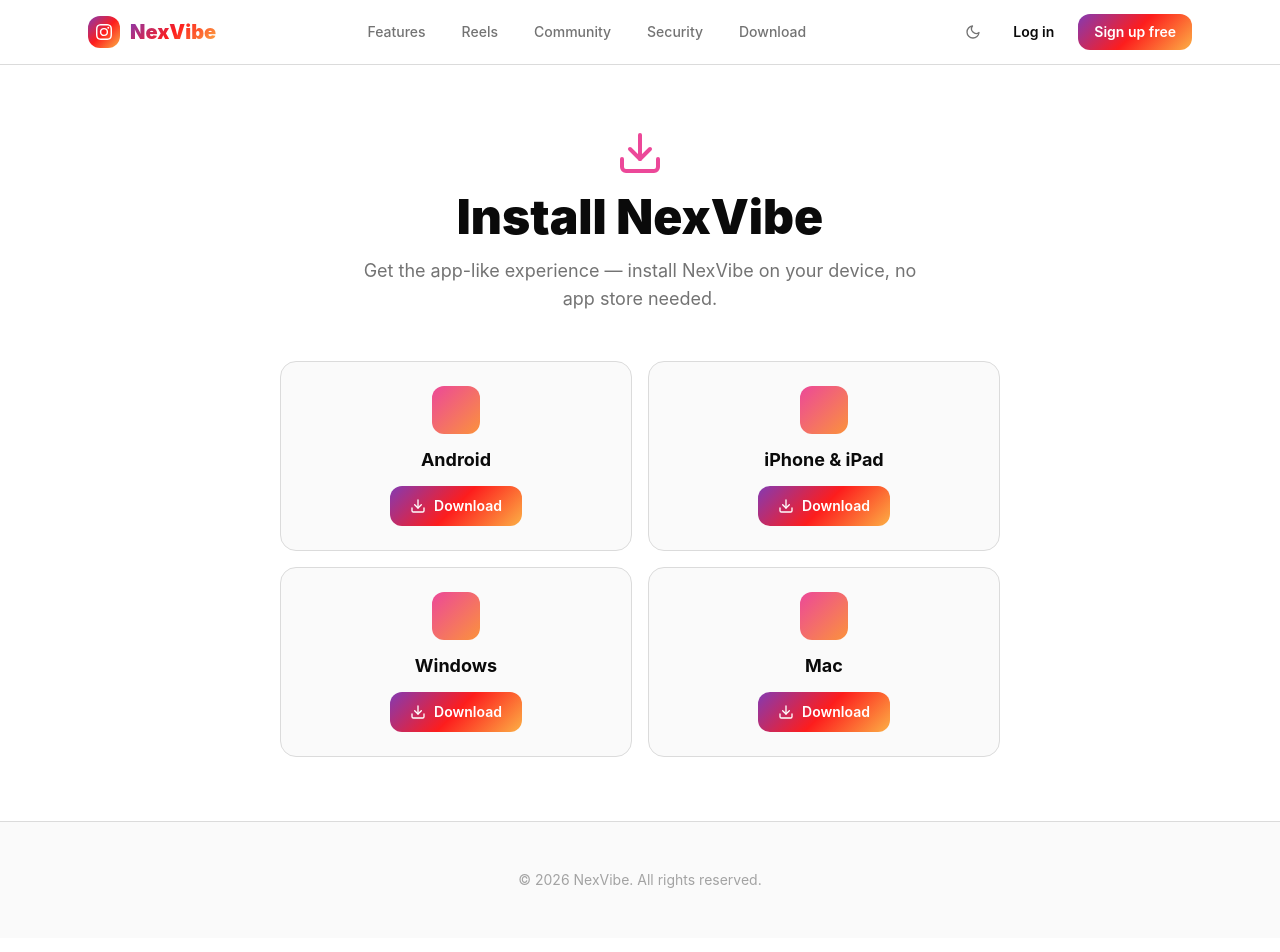
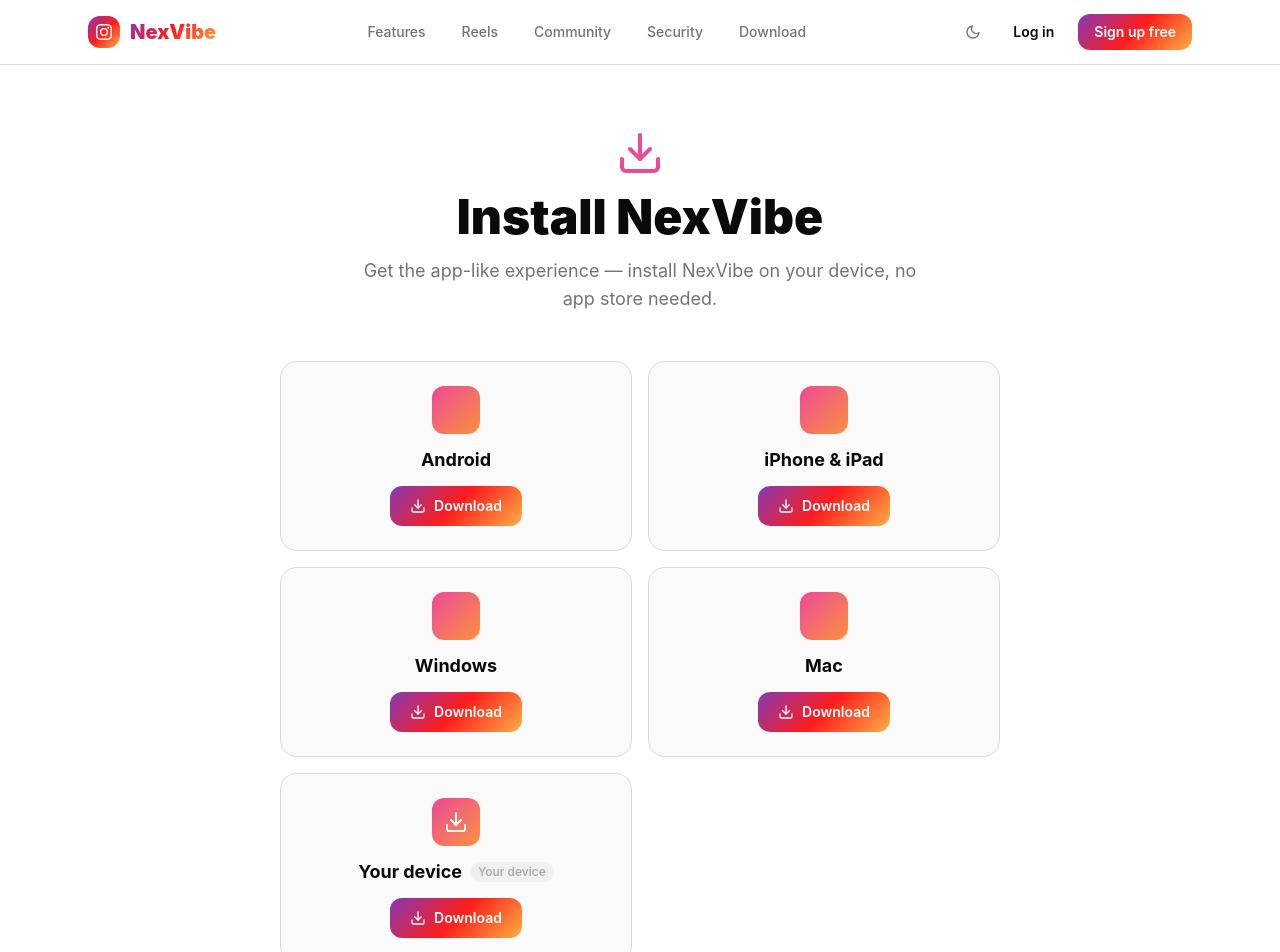
Before and after one commit to KhizarMushtaq01/Nexvibe, a React (Vite) app in the folder frontend/: page /download in a window 1280 px wide. Shown: the top 952 px of the page. Built offline with nearby package versions, Linux system fonts and the light colour scheme; some icons are missing.

Commit message:
fix: address final review findings (paused story-timer during delete confirm, restore install for 'other' platform)

```diff
--- a/frontend/src/pages/Download.jsx
+++ b/frontend/src/pages/Download.jsx
@@ -13,6 +13,7 @@
   ios: { label: 'iPhone & iPad', icon: <FaApple className="w-6 h-6" /> },
   windows: { label: 'Windows', icon: <FaWindows className="w-6 h-6" /> },
   macos: { label: 'Mac', icon: <FaApple className="w-6 h-6" /> },
+  other: { label: 'Your device', icon: <FiDownload className="w-6 h-6" /> },
 };
 
 const MANUAL_STEPS = {
@@ -20,9 +21,10 @@
   ios: ["Tap the Share icon in Safari's toolbar.", 'Scroll down and tap "Add to Home Screen".', 'Tap "Add" in the top-right corner.'],
   windows: ['Click the install icon in the address bar, or open the browser menu.', 'Choose "Install NexVibe".', 'Confirm to install.'],
   macos: ['Click the install icon in the address bar, or open the browser menu.', 'Choose "Install NexVibe".', 'Confirm to install.'],
+  other: ['Open this page in Chrome, Edge, or Safari for install options.'],
 };
 
-const PLATFORM_KEYS = Object.keys(PLATFORM_INFO);
+const NAMED_PLATFORM_KEYS = ['android', 'ios', 'windows', 'macos'];
 
 const isStandaloneDisplay = () =>
   window.matchMedia?.('(display-mode: standalone)').matches || window.navigator.standalone === true;
@@ -69,6 +71,8 @@
     }
   };
 
+  const cardKeys = platform === 'other' ? [...NAMED_PLATFORM_KEYS, 'other'] : NAMED_PLATFORM_KEYS;
+
   return (
     <div className="min-h-screen bg-[var(--bg-primary)]">
       <PublicHeader />
@@ -83,7 +87,7 @@
         </div>
 
         <div className="grid grid-cols-1 sm:grid-cols-2 gap-4">
-          {PLATFORM_KEYS.map((p) => {
+          {cardKeys.map((p) => {
             const isCurrent = p === platform;
             return (
               <div key={p} className="bg-[var(--bg-secondary)] border border-[var(--border)] rounded-2xl p-6 text-center">
--- a/frontend/src/pages/main/StoriesPage.jsx
+++ b/frontend/src/pages/main/StoriesPage.jsx
@@ -103,9 +103,11 @@
 
   const handleDelete = async () => {
     if (!currentStory) return;
-    if (!(await confirmDialog({ message: 'Delete this story?', danger: true, confirmLabel: 'Delete' }))) return;
+    setPaused(true);
+    const confirmed = await confirmDialog({ message: 'Delete this story?', danger: true, confirmLabel: 'Delete' });
+    if (!confirmed) { setPaused(false); return; }
     try { await storyAPI.deleteStory(currentStory._id); toast.success('Story deleted'); goNext(); }
-    catch { toast.error('Failed'); }
+    catch { toast.error('Failed'); setPaused(false); }
   };
 
   const loadViewers = async () => {
```
